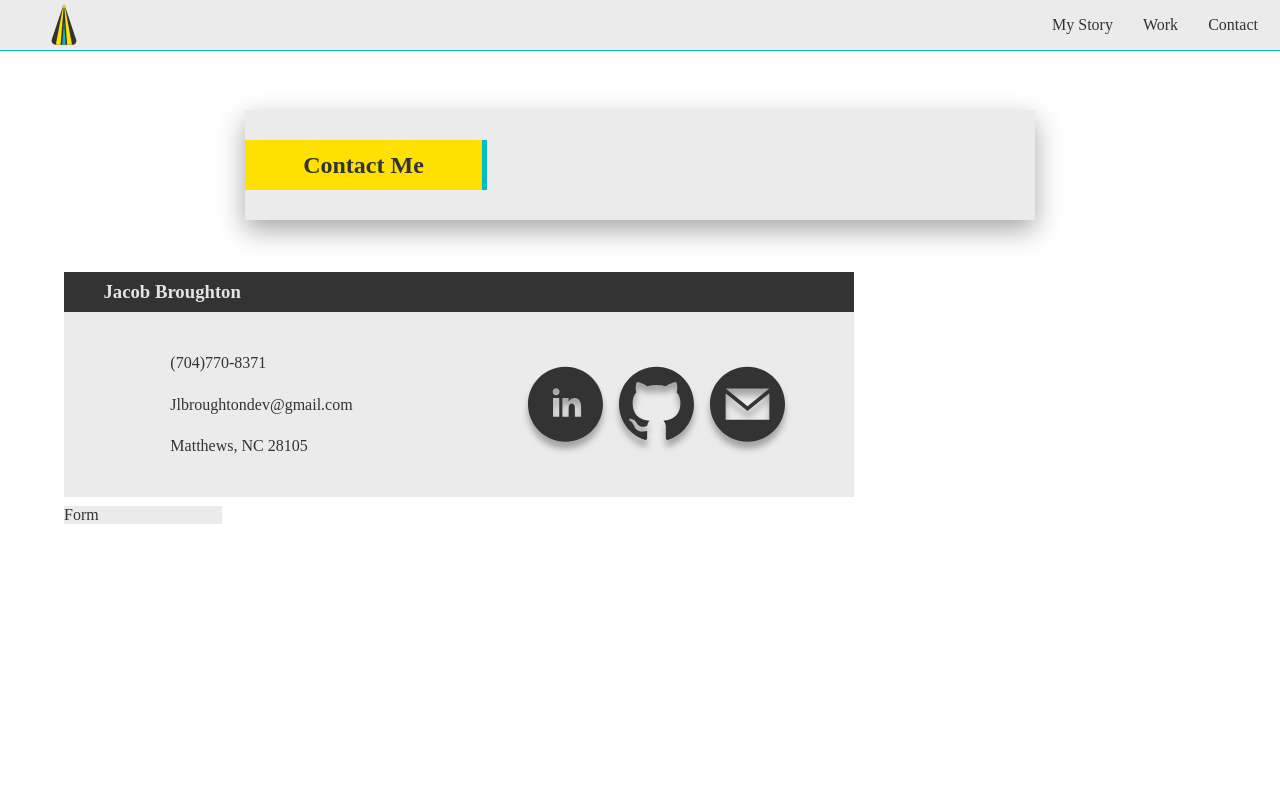
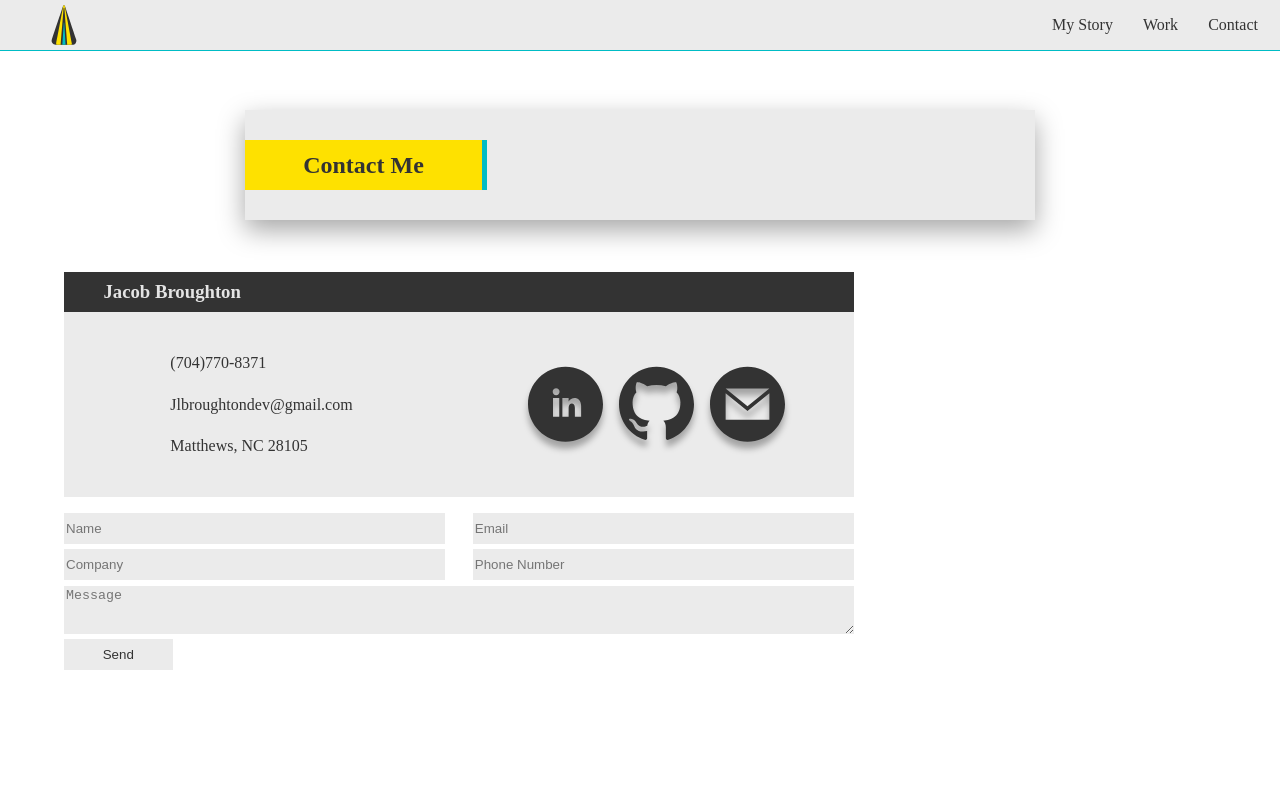
Before and after one commit to jlbroughton88/Portfolio-Next, a Next.js app: page /contact in a window 1280 px wide. Shown: the top 800 px of the page. Built offline with nearby package versions, Linux system fonts and the light colour scheme.

Commit message:
added form

```diff
--- a/pages/contact.js
+++ b/pages/contact.js
@@ -54,7 +54,16 @@ const Contact = () => (
                         </div>
                     </div>
                 </div>
-                <div className="formContainer">Form</div>
+                <div className="formContainer">
+                    <form className="contactForm">
+                        <input placeholder="Name" id="name"></input>
+                        <input placeholder="Company" id="company"></input>
+                        <input placeholder="Email" id="email"></input>
+                        <input placeholder="Phone Number" id="phoneNum"></input>
+                        <textarea placeholder="Message" id="message"></textarea>
+                        <button id="sendBtn" type="submit">Send</button>
+                    </form>
+                </div>
             </div>
 
         </div>
--- a/public/css/contact.scss
+++ b/public/css/contact.scss
@@ -189,7 +189,39 @@
             }
 
             .formContainer{
-                @include the-color();
+                width: 100%;
+                height: 225px;
+                max-width: 790px;
+                grid-column: 1/7;
+
+                .contactForm{
+                    height: 70%;
+                    display: grid;
+                    grid-template-columns: repeat(6, 1fr);
+                    grid-template-rows: auto auto auto;
+                    grid-gap: 3.5%;
+
+                    input, textarea, button{
+                        @include the-color();
+                        -webkit-appearance: none;
+                        border: none;
+                    }
+
+                    #name{ grid-column: 1/4; grid-row: 1 }
+                    #email{ grid-column: 4/7; grid-row: 1 }
+                    #company{ grid-column: 1/4; grid-row: 2 }
+                    #phoneNum{ grid-column: 4/7; grid-row: 2 }
+                    #message{
+                        grid-column: 1/7; grid-row: 3;
+                        border: none;
+                    }
+                    #sendBtn{
+                        -webkit-appearance: none;
+                        border: none;
+                        outline: none;
+                    }
+
+                }
             }
 
             @media(max-width: 700px) {
```
